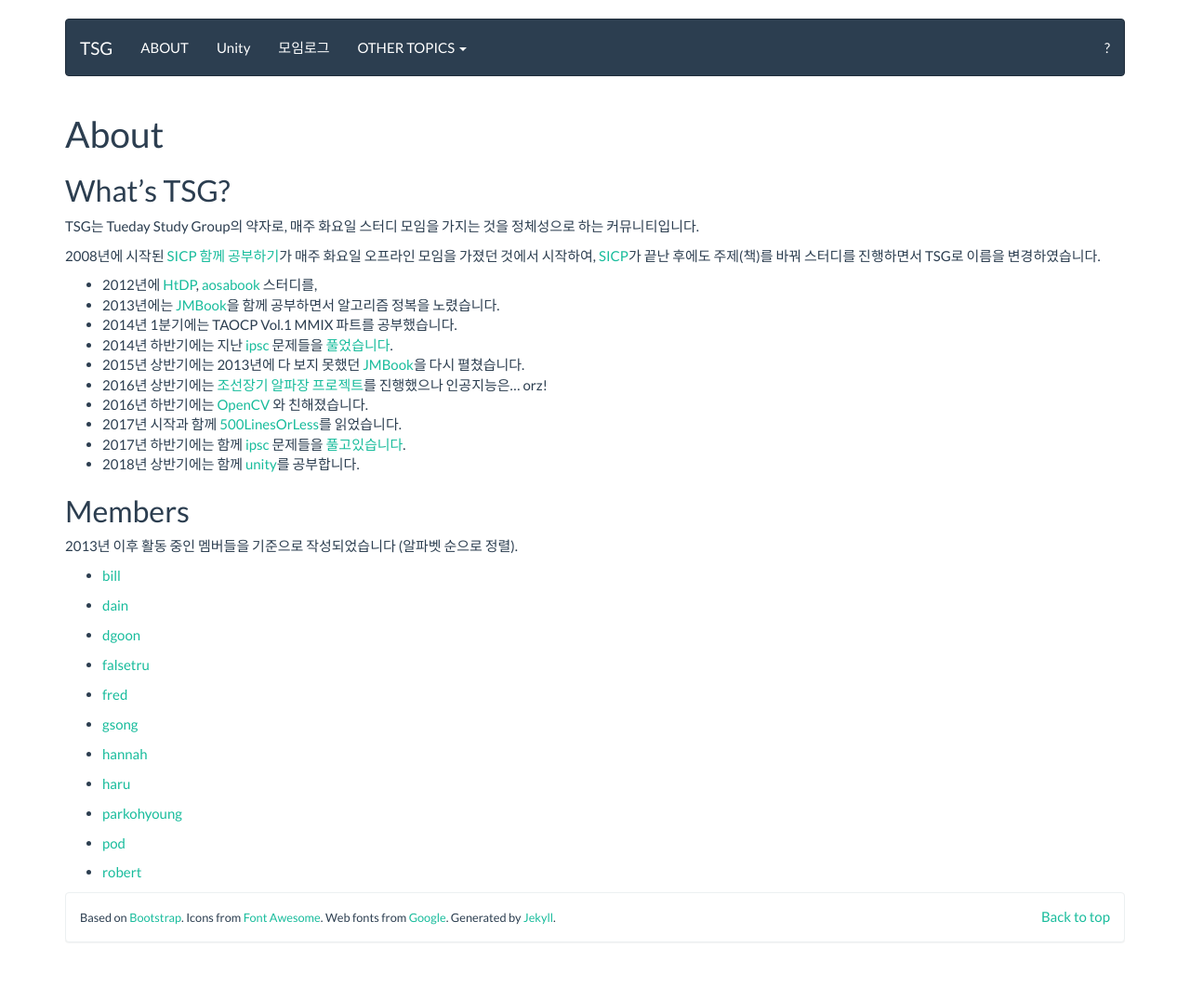
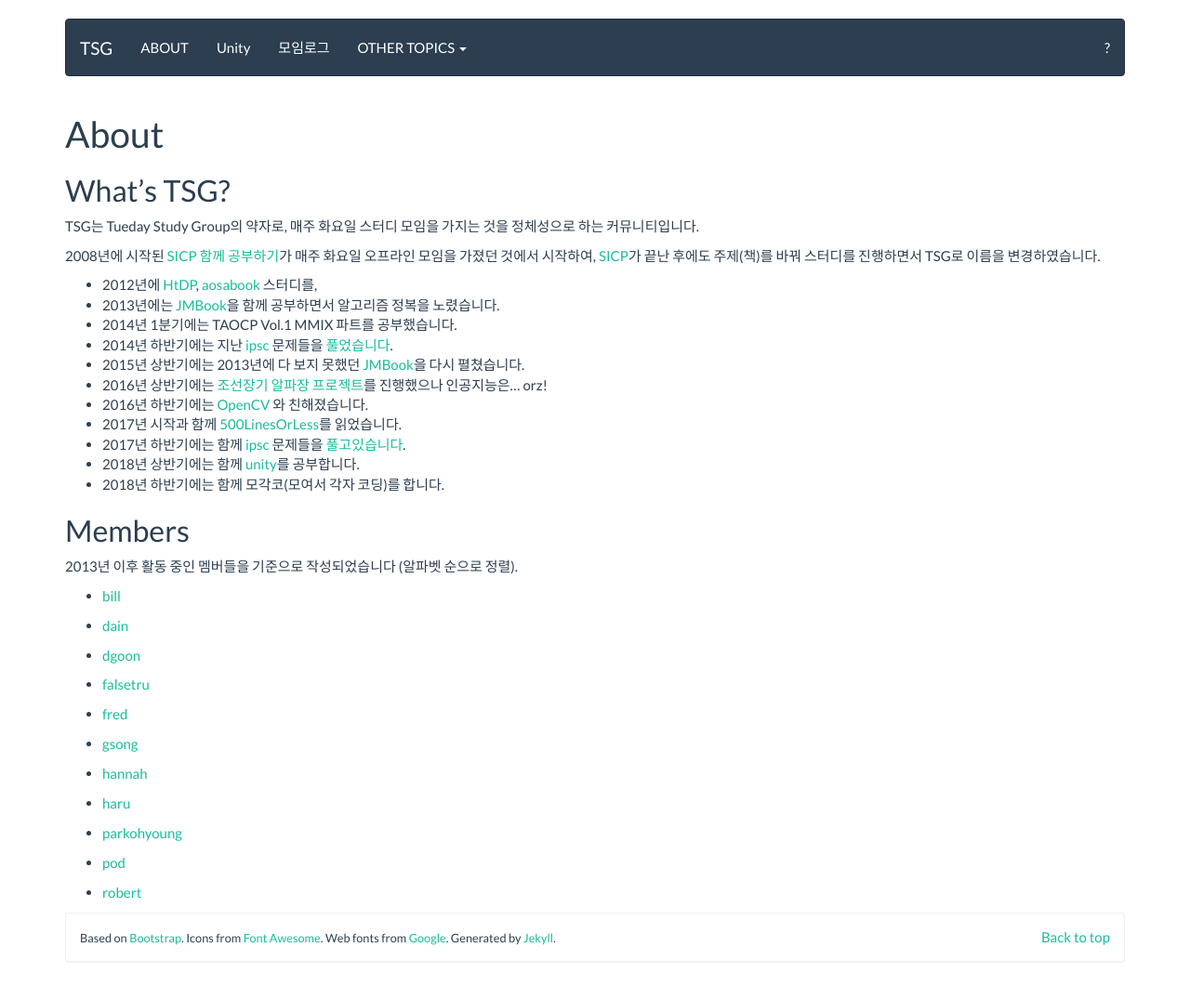
Before and after one commit to tuestudy/tuestudy.github.io, a Jekyll site: the page built from about.md, in a window 1280 px wide. Shown: the whole page at 93% size. Built offline with Jekyll 4.4.1, drawn with Linux system fonts in a browser that asks for light colours; before the commit the page ends 1055 px from its top, so only the background shows below that.

Commit message:
Update About

```diff
--- a/about.md
+++ b/about.md
@@ -22,6 +22,7 @@
 * 2017년 시작과 함께 [500LinesOrLess]를 읽었습니다.
 * 2017년 하반기에는 함께 [ipsc] 문제들을 [풀고있습니다](http://github.com/tuestudy/ipsc).
 * 2018년 상반기에는 함께 [unity]를 공부합니다.
+* 2018년 하반기에는 함께 모각코(모여서 각자 코딩)를 합니다.
 
 ## Members
 
```
